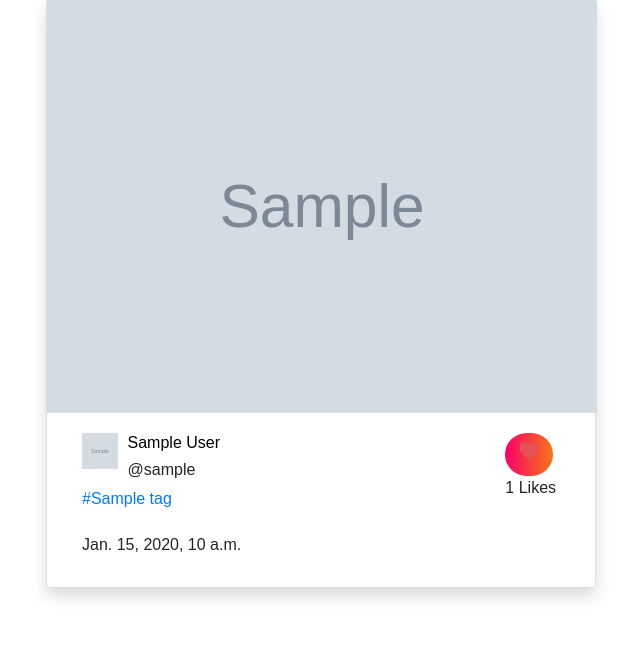
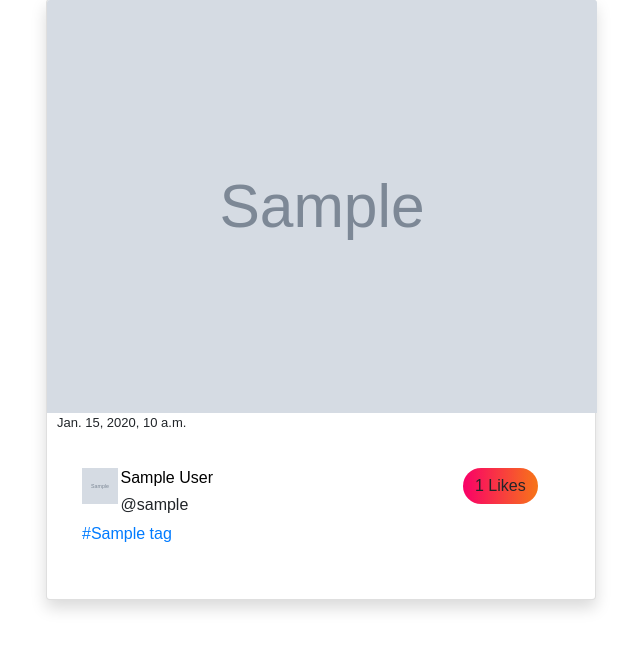
Before and after one commit to ATHIRAREJI/MSC_PROJECT, a Django app: page /post/ in a window 1280 px wide. Shown: the part 129-779 px from the top of the page, without its empty margins (319-959 px from the left). Run offline with Django 4.2, Linux system fonts and the light colour scheme; a user stored in the database is signed in; tables that the repository leaves empty hold one stand-in row (values such as "Sample post"); grey boxes marked "Sample" are stand-in pictures; some libraries are stand-ins or nearby versions.

Commit message:
updated tag page

```diff
--- a/templates/index.html
+++ b/templates/index.html
@@ -6,13 +6,15 @@
   <div class="card shadow" style="width:550px;">
     <a href="{{ post.get_absolute_url }}">
       <img class="card-img-top" src="{{ post.post_picture.url }}" alt="" style="width:550px;"></a>
+      <p style="font-size: 13px; margin-left: 10px;">{{ post.posted_date }}</p>
     <div class="card-body" style="display: flex;
     align-items: center;">
       <div class="container">
         <div class="row">
-          <div class="col-md-10 left-content">
+          <div class="col-md-9 left-content">
             <div class="row">
               <div class="col-md-2">
+
                 {% if post.user.profile.profile_picture %}
                 <img src="{{ post.user.profile.profile_picture.url }}" class="float-left" width="36" height="36">
                 {% else %}
@@ -38,19 +40,15 @@
                </div>
             </div>
           </div>
-          <div class="col-md-2 right-content" style="margin-left:auto; margin-bottom: 51px;">
-            <a href="{% url 'postlike' post.id %}" class="btn" style="text-align: center;">
-              <span class="material-icons" style="color: rgb(230, 81, 81);">
-                favorite
-                </span></a>
-              <p>{{ post.likes }} Likes</p>
+          <div class="col-md-3 right-content" style="margin-left:auto; margin-bottom: 51px;">
+            <a href="{% url 'postlike' post.id %}" class="btn" style="text-align: center;" >
+              {{ post.likes }} Likes</a>
+              <p></p>
           </div>
         </div>
         <div class="row" >
-          <div class="col-md-12" style="text-align: justify; margin-top: -40px;">
+          <div class="col-md-12" style="text-align: justify;">
            <h6>{{ post.caption }}</h6>
-           <h6>{{ post.posted_date }}</h6>
-
           </div>
        </div>
       </div>
```
Also changed, not shown: templates/tag.html (+7 -2 lines).
